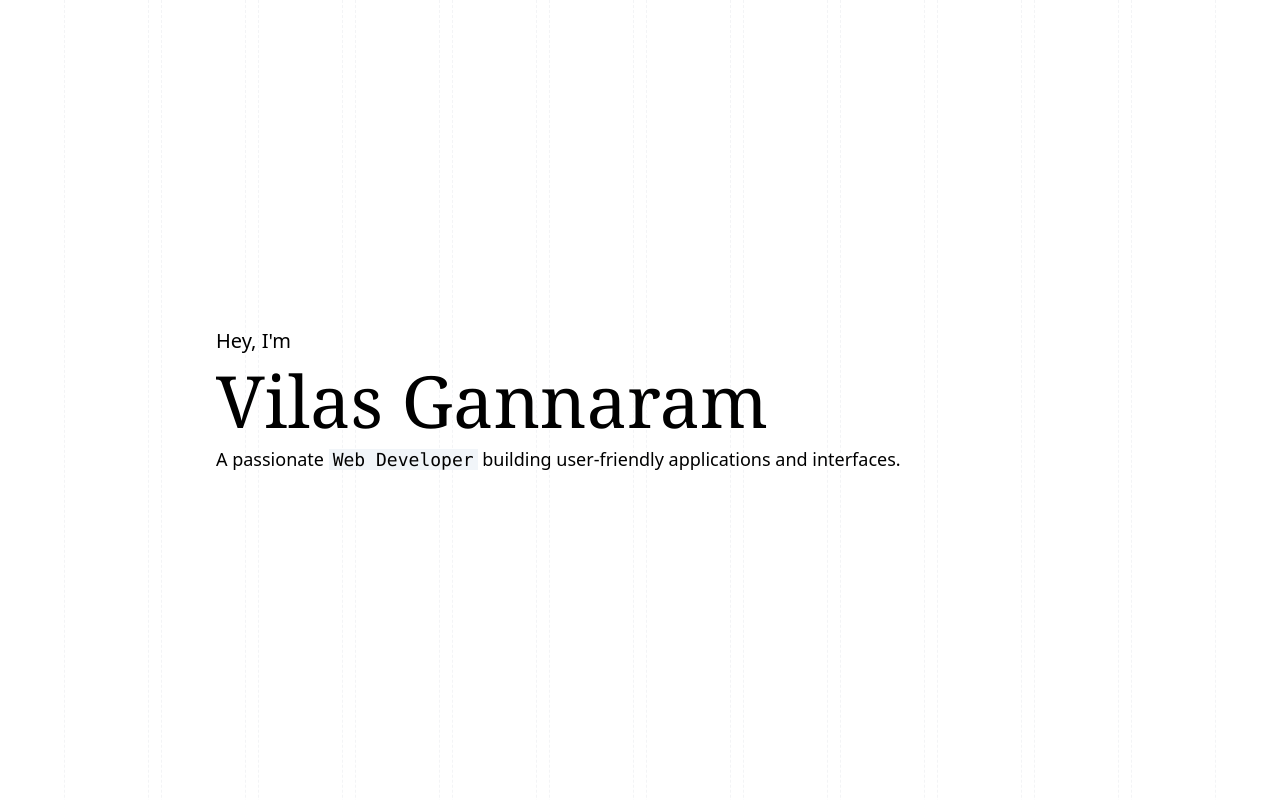
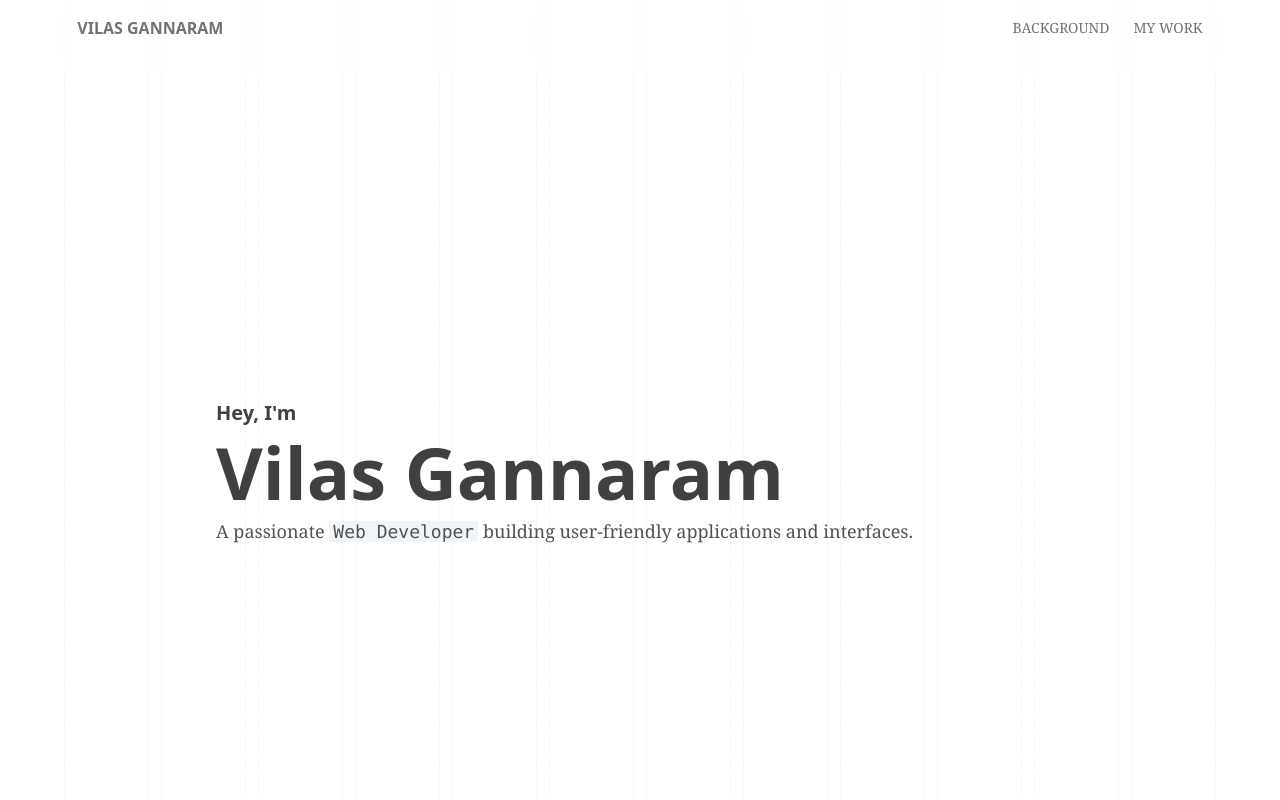
Before and after one commit to vilas-gannaram/vilas-gannaram.github.io, a SvelteKit app: page / in a window 1280 px wide. Shown: the top 800 px of the page. Built offline with nearby package versions, Linux system fonts and the light colour scheme.

Commit message:
updated sty;es

```diff
--- a/src/app.css
+++ b/src/app.css
@@ -13,7 +13,7 @@
 @layer base {
 	html,
 	body {
-		@apply bg-ivory scroll-smooth;
+		@apply bg-ivory scroll-smooth font-serif text-neutral-600;
 	}
 
 	h1,
@@ -22,7 +22,7 @@
 	h4,
 	h5,
 	h6 {
-		@apply font-serif;
+		@apply font-sans font-semibold text-neutral-700;
 	}
 
 	a {
--- a/src/lib/components/about-section.svelte
+++ b/src/lib/components/about-section.svelte
@@ -1,6 +1,6 @@
 <article id="about" class="">
-	<div class="mx-auto max-w-4xl px-6 py-16">
-		<h2 class="text-5xl">About Me</h2>
+	<div class="mx-auto max-w-4xl px-6 py-16 font-serif">
+		<h2 class="text-5xl font-sans">About Me</h2>
 
 		<p class="mt-4 text-neutral-600 md:mt-6">
 			Hi, I'm a web developer who enjoys building clean, reliable, and purposeful applications. Over
--- a/src/lib/components/hero-section.svelte
+++ b/src/lib/components/hero-section.svelte
@@ -1,7 +1,7 @@
 <section class="flex min-h-screen flex-col justify-center">
 	<div class="mx-auto w-full max-w-4xl px-6">
 		<h2 class="font-sans text-xl">Hey, I'm</h2>
-		<h1 class="text-6xl md:text-7xl lg:leading-tight">Vilas Gannaram</h1>
+		<h1 class="text-6xl md:text-7xl lg:leading-tight font-sans font-semibold">Vilas Gannaram</h1>
 		<p class="max-w-prose text-lg md:max-w-[75ch]">
 			A passionate <span class="bg-slate-100 px-1 font-mono">Web Developer</span> building user-friendly
 			applications and interfaces.
--- a/src/routes/+page.svelte
+++ b/src/routes/+page.svelte
@@ -22,14 +22,27 @@
 	<div class="border-r border-l border-dashed border-gray-100"></div>
 	<div class="border-r border-l border-dashed border-gray-100"></div>
 	<div class="border-r border-l border-dashed border-gray-100"></div>
-	<div class="border-r border-l border-dashed border-gray-100"></div>
-	<div class="border-r border-l border-dashed border-gray-100"></div>
-	<div class="border-r border-l border-dashed border-gray-100"></div>
-	<div class="border-r border-l border-dashed border-gray-100"></div>
-	<div class="border-r border-l border-dashed border-gray-100"></div>
-	<div class="border-r border-l border-dashed border-gray-100"></div>
-	<div class="border-r border-l border-dashed border-gray-100"></div>
+	<div class="hidden border-r border-l border-dashed border-gray-100 md:block"></div>
+	<div class="hidden border-r border-l border-dashed border-gray-100 md:block"></div>
+	<div class="hidden border-r border-l border-dashed border-gray-100 md:block"></div>
+	<div class="hidden border-r border-l border-dashed border-gray-100 lg:block"></div>
+	<div class="hidden border-r border-l border-dashed border-gray-100 lg:block"></div>
+	<div class="hidden border-r border-l border-dashed border-gray-100 lg:block"></div>
+	<div class="hidden border-r border-l border-dashed border-gray-100 lg:block"></div>
 </div>
+
+<header class="bg-ivory/70 sticky top-0 w-full py-4 pb-8 backdrop-blur-xs">
+	<div class="mx-auto flex max-w-11/12 items-center justify-between px-6">
+		<h1 class="text-neutral-500 uppercase">Vilas Gannaram</h1>
+
+		<ul
+			class="hidden items-center justify-end gap-x-6 font-serif text-sm text-neutral-500 uppercase md:flex"
+		>
+			<li>Background</li>
+			<li>My Work</li>
+		</ul>
+	</div>
+</header>
 
 <main class="">
 	<HeroSection />
```
